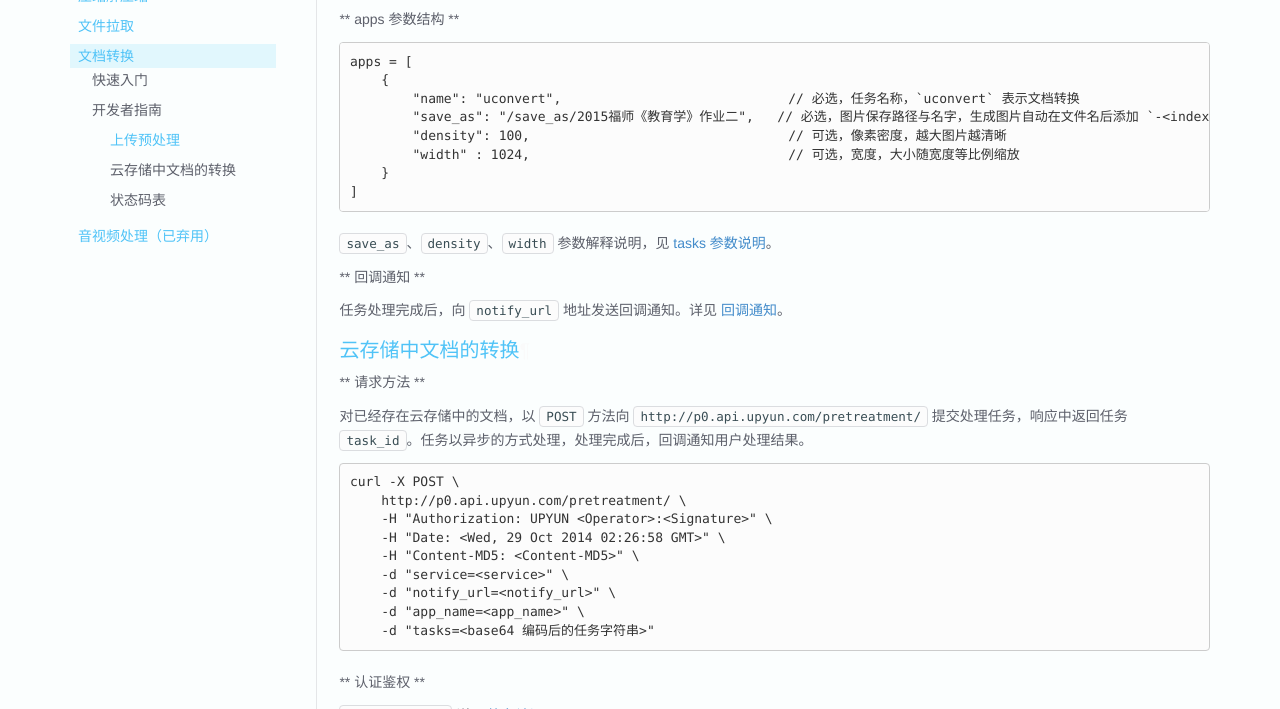
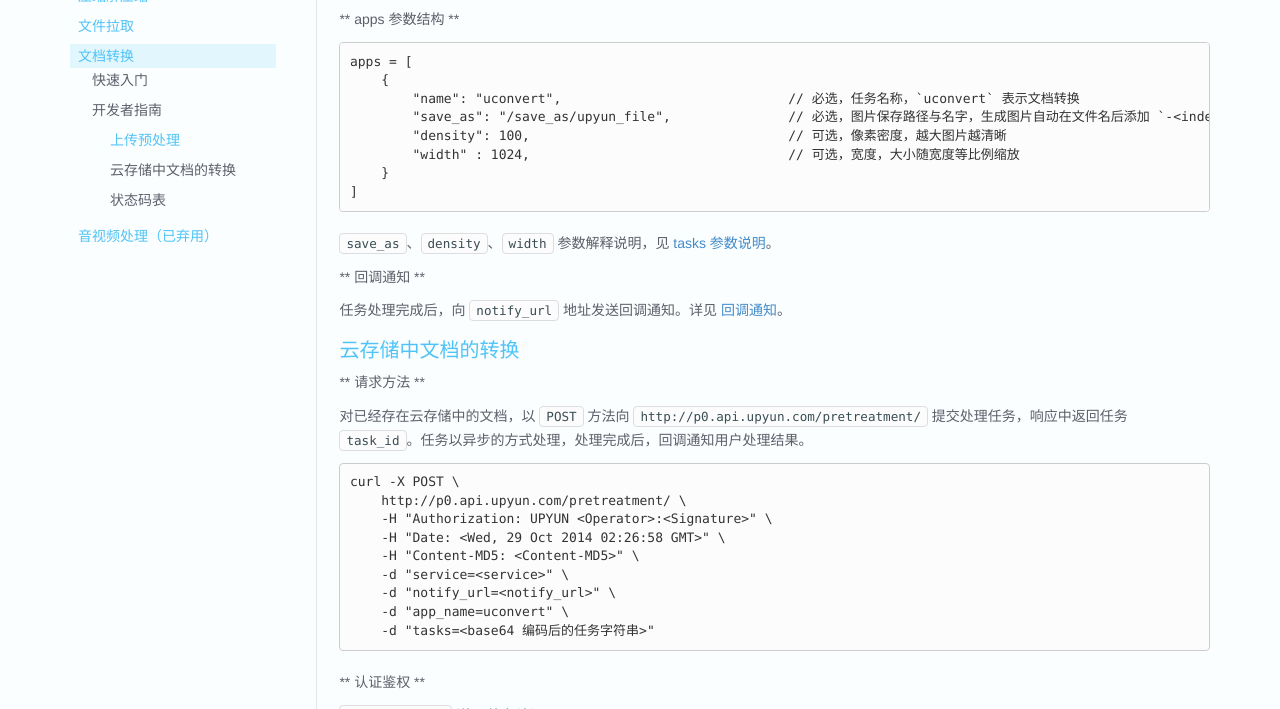
Before and after one commit to upyun/docs, an MkDocs documentation site: the page built from sources/cloud/uconvert.md, in a window 1280 px wide and 1400 px high, scrolled down 308 px. Shown: the part 206-915 px from the top of the window. Built offline with MkDocs 1.6.1, drawn with Linux system fonts in a browser that asks for light colours; old or Windows-style settings are respelled for this version of MkDocs; some of the changed text lies outside the part shown.

Commit message:
update name

````diff
--- a/sources/cloud/uconvert.md
+++ b/sources/cloud/uconvert.md
@@ -21,7 +21,7 @@
 apps = [
     {
         "name": "uconvert",                             // 必选，任务名称，`uconvert` 表示文档转换
-        "save_as": "/save_as/2015福师《教育学》作业二",   // 必选，图片保存路径与名字，生成图片自动在文件名后添加 `-<index>.png`
+        "save_as": "/save_as/upyun_file",               // 必选，图片保存路径与名字，生成图片自动在文件名后添加 `-<index>.png`
         "density": 100,                                 // 可选，像素密度，越大图片越清晰
         "width" : 1024,                                 // 可选，宽度，大小随宽度等比例缩放
     }
@@ -48,7 +48,7 @@ curl -X POST \
     -H "Content-MD5: <Content-MD5>" \
     -d "service=<service>" \
     -d "notify_url=<notify_url>" \
-    -d "app_name=<app_name>" \
+    -d "app_name=uconvert" \
     -d "tasks=<base64 编码后的任务字符串>"
 ```
 
@@ -81,8 +81,8 @@ curl -X POST \
 ```
 [
     {
-        "source": "/source/上海.ppt",
-        "save_as": "/save_as/上海",
+        "source": "/source/upyun.ppt",
+        "save_as": "/save_as/upyun",
         "density": 100,
         "width" : 1024,
     },
@@ -134,9 +134,9 @@ curl -X POST \
 ```
 {
     "error":"",
-    "save_as":"/save_as/mytest",
+    "save_as":"/save_as/upyun",
     "service":"upyun",
-    "source":"/source/mytest.ppt",
+    "source":"/source/upyun.ppt",
     "status":200,
     "task_id":"216fb4f8f9bc03dc6a19c4cf6aa903a4"
 }
````
